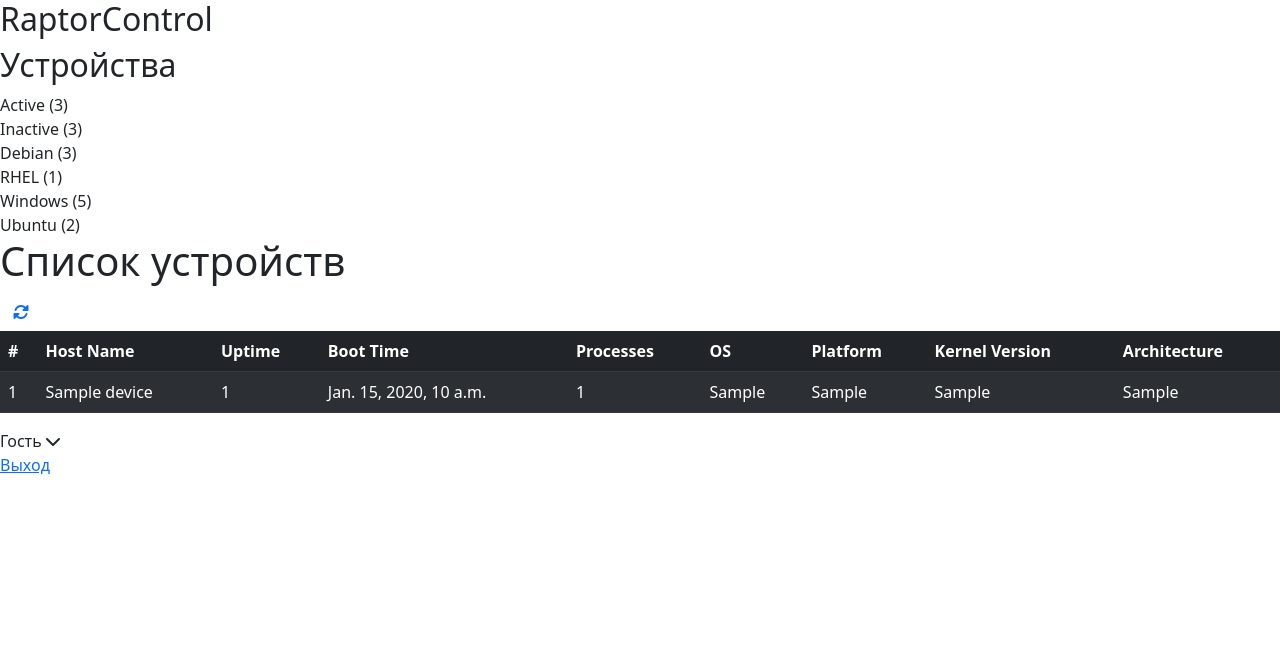
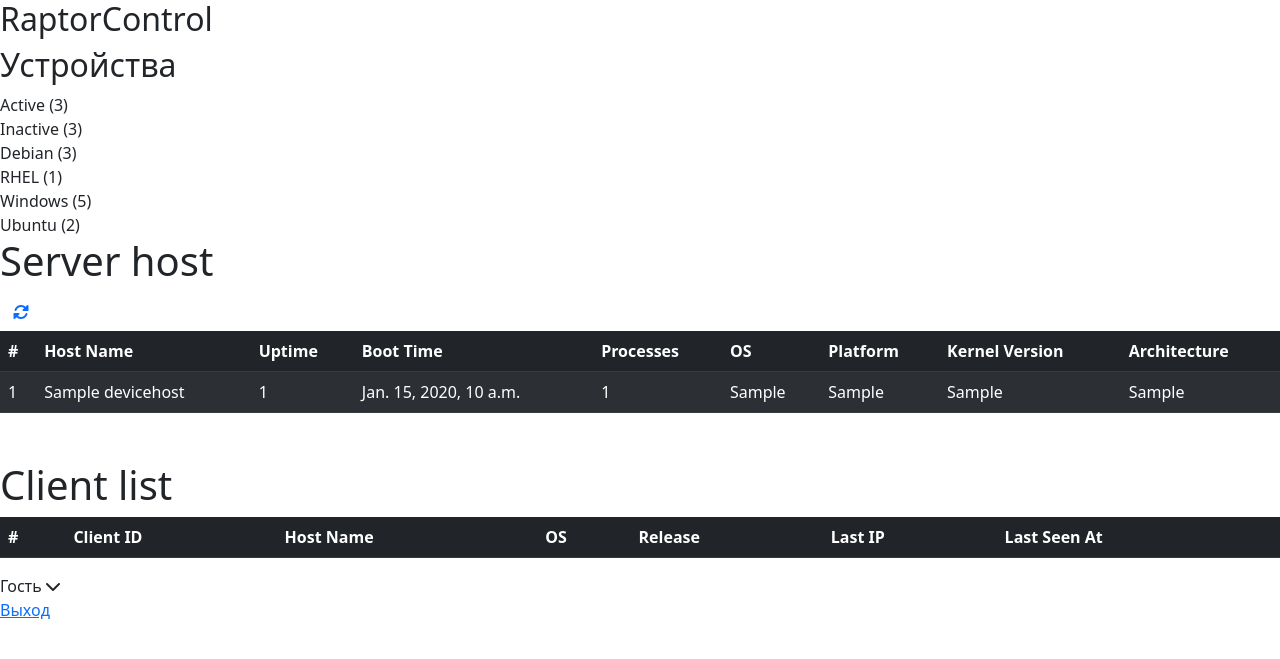
Before and after one commit to KeyJackei/web-gui-huntings-velociraptor, a Django app: page /main/ in a window 1280 px wide. Shown: the top 659 px of the page. Run offline with Django 5.2, Linux system fonts and the light colour scheme; tables that the repository leaves empty hold one stand-in row (values such as "Sample post"); lists and menus that the app fills with data are empty.

Commit message:
Added client table. Added client's model. Clients push database

```diff
--- a/DjangoProject/RaptorControl/RControl/models.py
+++ b/DjangoProject/RaptorControl/RControl/models.py
@@ -1,7 +1,7 @@
 from django.db import models
 
 
-class Devices(models.Model):
+class DeviceHost(models.Model):
     hostname = models.CharField(max_length=255)
     uptime = models.IntegerField()
     boot_time = models.DateTimeField()
@@ -13,3 +13,11 @@ class Devices(models.Model):
 
     def __str__(self):
         return self.hostname
+
+class DevicesClient(models.Model):
+    client_id = models.CharField(max_length=128)
+    hostname = models.CharField(max_length=255)
+    os = models.CharField(max_length=50)
+    release = models.CharField(max_length=50)
+    last_ip = models.CharField(max_length=50)
+    last_seen_at = models.DateTimeField()
--- a/DjangoProject/RaptorControl/RControl/templates/main.html
+++ b/DjangoProject/RaptorControl/RControl/templates/main.html
@@ -44,7 +44,7 @@
 
 <!-- Main Content -->
 <div class="content">
-    <h1 class="ml-5">Список устройств</h1>
+    <h1 class="ml-5">Server host</h1>
     <button onclick="fetchDevices()" class="btn btn-link">
         <i class="fas fa-sync-alt"></i>
     </button>
@@ -62,7 +62,7 @@
                 <th scope="col">Architecture</th>
             </tr>
         </thead>
-        <tbody id="device-table-body">
+        <tbody id="device-table-body-server">
             {% for device in devices %}
             <tr>
                 <td>{{ forloop.counter }}</td>
@@ -78,6 +78,35 @@
             {% endfor %}
         </tbody>
     </table>
+
+    <h1 class="ml-5 mt-5">Client list</h1>
+    <table class="table table-dark table-striped">
+        <thead>
+        <tr>
+            <th scope="col">#</th>
+            <th scope="col">Client ID</th>
+            <th scope="col">Host Name</th>
+            <th scope="col">OS</th>
+            <th scope="col">Release</th>
+            <th scope="col">Last IP</th>
+            <th scope="col">Last Seen At</th>
+        </tr>
+        </thead>
+        <tbody id="client-table-body">
+            {% for client in devices_client %}
+        <tr>
+            <td>{{ forloop.counter }}</td>
+            <td>{{ client.client_id }}</td>
+            <td>{{ client.hostname }}</td>
+            <td>{{ client.os_client }}</td>
+            <td>{{ client.release }}</td>
+            <td>{{ client.last_ip }}</td>
+            <td>{{ client.last_seen_at }}</td>
+        </tr>
+        {% endfor %}
+        </tbody>
+    </table>
+
 </div>
 
 <!-- User Panel -->
--- a/DjangoProject/RaptorControl/RControl/views.py
+++ b/DjangoProject/RaptorControl/RControl/views.py
@@ -1,60 +1,71 @@
 import datetime
-import os.path
 import pytz
-from django.http import HttpResponse, JsonResponse
-from django.shortcuts import render
-from pyvelociraptor import api_pb2, api_pb2_grpc
 import grpc
 import json
+from .models import DeviceHost, DevicesClient
+from pyvelociraptor import api_pb2, api_pb2_grpc
+import os.path
+from django.http import HttpResponse
+from django.shortcuts import render
 import yaml
-from .models import Devices
+import os.path
+from dateutil import parser
 
-#TODO:Перенести представления аутентификации в приложение users
 
 def main_view(request):
-    devices = Devices.objects.all()
+    devices = DeviceHost.objects.all()
     username = request.session.get('username', None)
     return render(request, 'main.html', {'devices': devices, 'username': username})
 
-# Сохранение данных в PostgreSQL
+#Сохранение данных в Postgresql
+#TODO: доделать вывод клиентов
 def save_devices_data(device_data):
     for device in device_data:
-        print('save')
-        if isinstance(device['BootTime'], (int, float)):  # Проверяем, что это число
+        if 'client_id' in device:
+            # Парсим строку с датой
+            last_seen_at = parser.isoparse(device['LastSeenAt'])  # isoparse для ISO 8601
+            last_seen_at = last_seen_at.replace(tzinfo=pytz.UTC)  # UTC
+
+            DevicesClient.objects.update_or_create(
+                hostname=device['HostName'],
+                defaults={
+                    'client_id': device['client_id'],
+                    'os': device['OS'],
+                    'release': device['Release'],
+                    'last_ip': device['LastIP'],
+                    'last_seen_at': last_seen_at,  # Не строка
+                }
+            )
+        else:
             boot_time = datetime.datetime.fromtimestamp(device['BootTime'], tz=pytz.UTC)
+            DeviceHost.objects.update_or_create(
+                hostname=device['Hostname'],
+                defaults={
+                    'uptime': device['Uptime'],
+                    'boot_time': boot_time,
+                    'procs': device['Procs'],
+                    'os_client': device['OS'],
+                    'platform': device['Platform'],
+                    'kernel_version': device['KernelVersion'],
+                    'arch': device['Architecture'],
+                }
+            )
 
-        # Используем boot_time вместо device['BootTime']
-        Devices.objects.update_or_create(
-            hostname=device['HostName'],
-            defaults={
-                'uptime': device['Uptime'],
-                'boot_time': boot_time,
-                'procs': device['Procs'],
-                'os': device['OS'],
-                'platform': device['Platform'],
-                'kernel_version': device['KernelVersion'],
-                'arch': device['Architecture'],
-            }
-        )
 
-def run(config, query, env_dict, timeout=0):
+def run(config, query, env_dict):
     creds = grpc.ssl_channel_credentials(
         root_certificates=config["ca_certificate"].encode("utf8"),
         private_key=config["client_private_key"].encode("utf8"),
         certificate_chain=config["client_cert"].encode("utf8"))
     options = (('grpc.ssl_target_name_override', "VelociraptorServer",),)
-    env = []
-    for k, v in env_dict.items():
-        env.append(dict(key=k, value=v))
+    env = [{"key": k, "value": v} for k, v in env_dict.items()]
+
     with grpc.secure_channel(config["api_connection_string"], creds, options) as channel:
         stub = api_pb2_grpc.APIStub(channel)
         request = api_pb2.VQLCollectorArgs(
             max_wait=1,
             max_row=100,
-            Query=[api_pb2.VQLRequest(
-                Name="Test",
-                VQL=query,
-            )],
+            Query=[api_pb2.VQLRequest(Name="Test", VQL=query)],
             env=env,
         )
         for response in stub.Query(request):
@@ -63,25 +74,25 @@ def run(config, query, env_dict, timeout=0):
                 print(package)
                 save_devices_data(package)
 
+
 def fetch_devices(request):
     # Задайте параметры напрямую
     config_path = os.path.join(os.path.dirname(__file__),
     "api_keys/api-admin.config.yaml")  # Путь к конфигурационному файлу
-    #TODO: Сделать так, чтобы в таблицу добавлялись соответствующие данные, которое указаны в заголовках таблицах
-    query = """SELECT client_id,
-               os_info.fqdn as HostName,
-               os_info.system as OS,
-               os_info.release as Release,
-               timestamp(epoch=last_seen_at/ 1000000).String as LastSeenAt,
-               last_ip AS LastIP,
-               last_seen_at AS _LastSeenAt
-        FROM clients(count=100000)
-        ORDER BY _LastSeenAt DESC""" # Запрос
+    query = """SELECT * FROM info()"""
     env_dict = {"Foo": "Bar"}  # Переменные окружения
-    timeout = 100  # Таймаут
     # Загрузка конфигурации
     with open(config_path, 'r') as config_file:
         config = yaml.safe_load(config_file)
     run(config, query, env_dict)
+    query = """SELECT client_id,
+                 os_info.fqdn as HostName,
+                 os_info.system as OS,
+                 os_info.release as Release,
+                 timestamp(epoch=last_seen_at/ 1000000).String as LastSeenAt,
+                 last_ip AS LastIP,
+                 last_seen_at AS _LastSeenAt
+          FROM clients(count=100000)"""  # Запрос
+    run(config, query, env_dict)
     print('Fetching')
-    return HttpResponse(status=200)  #
+    return HttpResponse(status=200)
--- a/DjangoProject/RaptorControl/RaptorControl/settings.py
+++ b/DjangoProject/RaptorControl/RaptorControl/settings.py
@@ -46,7 +46,7 @@ INSTALLED_APPS = [
     'django.contrib.messages',
     'django.contrib.staticfiles',
     'RControl',
-    'users'
+    'users',
 ]
 
 MIDDLEWARE = [
--- a/DjangoProject/RaptorControl/manage.py
+++ b/DjangoProject/RaptorControl/manage.py
@@ -2,7 +2,6 @@
 """Django's command-line utility for administrative tasks."""
 import os
 import sys
-
 
 def main():
     """Run administrative tasks."""
--- a/DjangoProject/RaptorControl/users/views.py
+++ b/DjangoProject/RaptorControl/users/views.py
@@ -1,8 +1,6 @@
-from django.shortcuts import render
 from .models import Users
 from django.contrib.auth import logout
 from django.contrib.auth.hashers import check_password
-from django.http import HttpResponse, JsonResponse
 from django.shortcuts import render, redirect
 from django.contrib import messages
 
```
Also changed, not shown: DjangoProject/RaptorControl/RControl/migrations/0007_devicesclient_rename_devices_devicehost.py (added), 1 other file.
